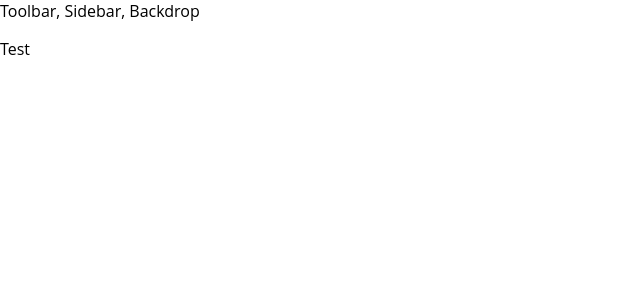
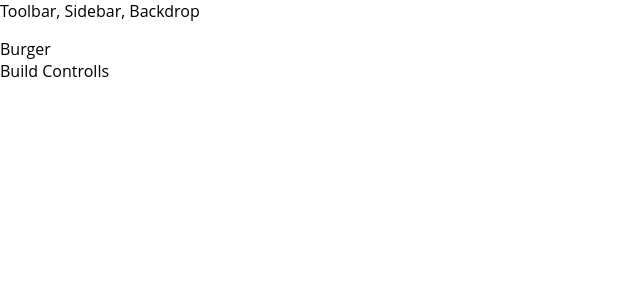
Before and after one commit to jorgeonidas/BurgerBuilderReact, a React (Create React App) app: page / in a window 1280 px wide. Shown: the top 300 px of the page, without its empty margins (0-640 px from the left). Built offline with nearby package versions, Linux system fonts and the light colour scheme.

Commit message:
layout class module, react scripts to 4.0.0

```diff
--- a/src/App.js
+++ b/src/App.js
@@ -1,12 +1,13 @@
 import React, { Component } from 'react';
 import Layout from './components/Layout/Layout';
+import BurgerBuilder from './containers/BurgerBuilder/BurgerBuilder';
 
 class App extends Component {
   render() {
     return (
       <div>
         <Layout>
-          <p>Test</p>
+          <BurgerBuilder/>
         </Layout>
       </div>
     );
--- a/src/components/Layout/Layout.js
+++ b/src/components/Layout/Layout.js
@@ -1,15 +1,16 @@
 import React from 'react';
 import Aux from '../../hoc/Auxiliary';//wrapper auxiliar
+import classes from './Layout.module.css';
 
 //este va a ser el componente que encierra todo el cuerpo del app (wrapper)
 //usamos un high ordr component para tener varios elementos jsx sin requerir un padre
 //caso que queremos tener un elemento wrapper
-const lauyout = (props) =>(
+const lauyout = (props) => (
     <Aux>
         <div>
             Toolbar, Sidebar, Backdrop
-    </div>
-        <main>
+        </div>
+        <main className={classes.Content}>
             {props.children}
         </main>
     </Aux>
--- /dev/null
+++ b/src/components/Layout/Layout.module.css
@@ -0,0 +1,3 @@
+.Content{
+    margin-top: 16px;
+}
--- /dev/null
+++ b/src/containers/BurgerBuilder/BurgerBuilder.js
@@ -0,0 +1,17 @@
+import React, {Component} from 'react';
+import Aux from '../../hoc/Auxiliary';
+
+class BurgerBulder extends Component{
+    render(){
+        return(
+            <Aux>
+                <div>
+                    Burger
+                </div>
+                <div>Build Controlls</div>
+            </Aux>
+        );
+    }
+}
+
+export default BurgerBulder;
```
Also changed, not shown: package.json (+13 -1 lines), 1 other file (tests, documents, lock files or other folders).
